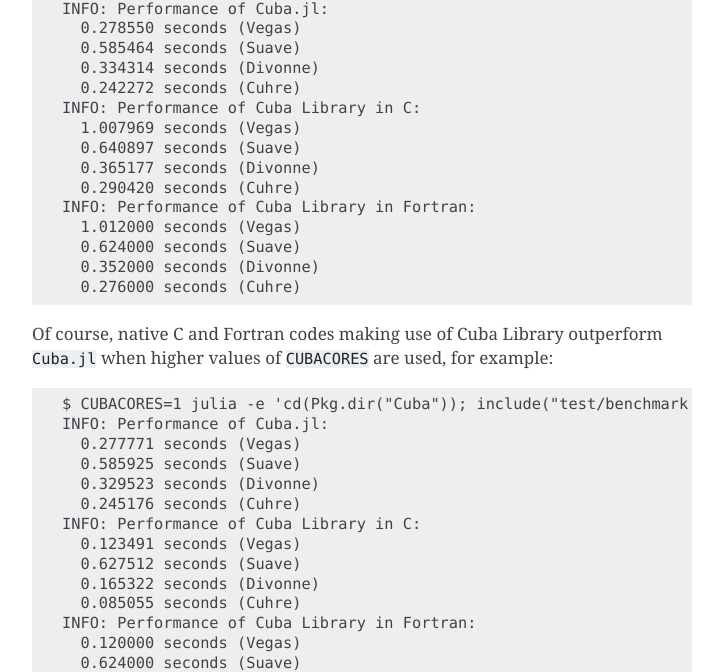
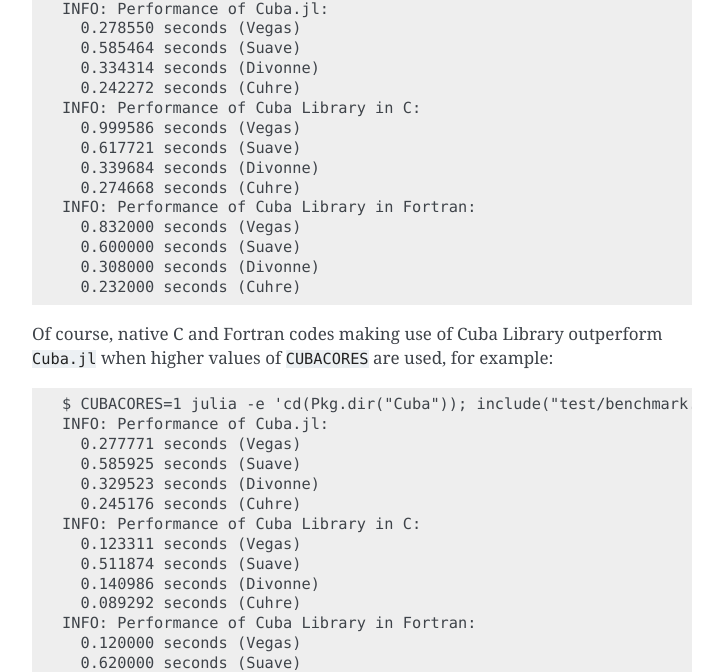
Before and after one commit to giordano/Cuba.jl, a Sphinx documentation site: the page built from docs/index.rst, in a window 1280 px wide and 1400 px high, scrolled down 18341 px. Shown: the part 280-952 px from the top of the window, without its empty margins (388-1111 px from the left). Built offline with Sphinx 7.4.7, drawn with Linux system fonts in a browser that asks for light colours; some of the changed text lies outside the part shown.

Commit message:
[skip ci] More fair C/Fortran benchmarks
Compile C and Fortran benchmarks with -O3, like Julia.  Cuba.jl is still faster
than C, but slightly slower than Fortran.

```diff
--- a/docs/index.rst
+++ b/docs/index.rst
@@ -914,15 +914,15 @@ codes have been compiled with GCC 6.3.0.
       0.334314 seconds (Divonne)
       0.242272 seconds (Cuhre)
     INFO: Performance of Cuba Library in C:
-      1.007969 seconds (Vegas)
-      0.640897 seconds (Suave)
-      0.365177 seconds (Divonne)
-      0.290420 seconds (Cuhre)
+      0.999586 seconds (Vegas)
+      0.617721 seconds (Suave)
+      0.339684 seconds (Divonne)
+      0.274668 seconds (Cuhre)
     INFO: Performance of Cuba Library in Fortran:
-      1.012000 seconds (Vegas)
-      0.624000 seconds (Suave)
-      0.352000 seconds (Divonne)
-      0.276000 seconds (Cuhre)
+      0.832000 seconds (Vegas)
+      0.600000 seconds (Suave)
+      0.308000 seconds (Divonne)
+      0.232000 seconds (Cuhre)
 
 Of course, native C and Fortran codes making use of Cuba Library outperform
 ``Cuba.jl`` when higher values of ``CUBACORES`` are used, for example:
@@ -936,14 +936,14 @@ Of course, native C and Fortran codes making use of Cuba Library outperform
       0.329523 seconds (Divonne)
       0.245176 seconds (Cuhre)
     INFO: Performance of Cuba Library in C:
-      0.123491 seconds (Vegas)
-      0.627512 seconds (Suave)
-      0.165322 seconds (Divonne)
-      0.085055 seconds (Cuhre)
+      0.123311 seconds (Vegas)
+      0.511874 seconds (Suave)
+      0.140986 seconds (Divonne)
+      0.089292 seconds (Cuhre)
     INFO: Performance of Cuba Library in Fortran:
       0.120000 seconds (Vegas)
-      0.624000 seconds (Suave)
-      0.160000 seconds (Divonne)
+      0.620000 seconds (Suave)
+      0.136000 seconds (Divonne)
       0.092000 seconds (Cuhre)
 
 ``Cuba.jl`` internally fixes ``CUBACORES`` to 0 in order to prevent from
```
Also changed, not shown: README.md (+14 -14 lines), 1 other file.
